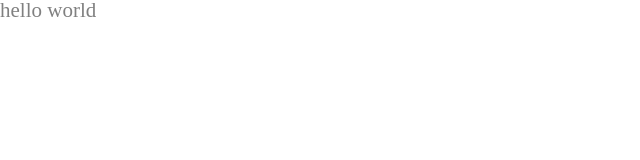
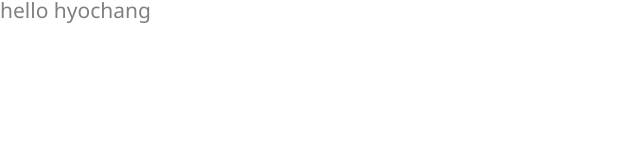
Before and after one commit to yoonhyochang/nextbnbcloncoding, a Next.js app in the folder next-bnb/: page / in a window 1280 px wide. Shown: the top 160 px of the page, without its empty margins (0-640 px from the left). Built offline with nearby package versions, Linux system fonts and the light colour scheme.

Commit message:
폰트 적용하기

```diff
--- a/next-bnb/pages/_document.tsx
+++ b/next-bnb/pages/_document.tsx
@@ -1,48 +1,58 @@
-import Document, { DocumentContext } from "next/document";
+import Document, {
+  Html,
+  Head,
+  Main,
+  NextScript,
+  DocumentContext
+} from "next/document";
+import Link from "next/link";
 import { ServerStyleSheet } from "styled-components";
 
 export default class MyDocument extends Document {
   static async getInitialProps(ctx: DocumentContext) {
     const sheet = new ServerStyleSheet();
-    //ctx는 DocumentContext 객체의 인자로 전달
-    // DocumentContext는 Next.js에서 페이지가 서버 측에서 렌더링될 때 사용되는 컨텍스트 객체
     const originalRenderPage = ctx.renderPage;
 
     try {
-      //ctx.renderPage = () => : ctx.renderPage 함수를 재정의
       ctx.renderPage = () =>
-        // 원래 renderPage 함수를 호출하고, enhanceApp 옵션을 설정
-        //enhanceApp 옵션은 페이지 렌더링 시 애플리케이션을 향상시키는 데 사용됩니다.
         originalRenderPage({
-          //첫 번째 화살표 함수는 App 컴포넌트를 받아서 두 번째 화살표 함수를 반환합니다.
-          //이 두 번째 화살표 함수는 props를 받아서 sheet.collectStyles(<App {...props} />)를 반환
           enhanceApp: (App) => (props) =>
             sheet.collectStyles(<App {...props} />)
         });
 
-      //Document: 전체 페이지의 HTML 구조를 커스터마이징
-      // 1. getInitialProps: Document 컴포넌트에는 getInitialProps 메서드가 정의되어 있습니다.
-      // 2. 서버 측 렌더링(SSR) 시에 호출되며, 페이지를 렌더링하기 전에 초기 데이터를 가져오는 데 사용됩니다.
-      // 3. ctx 매개변수가 전달됩니다.
       const initialProps = await Document.getInitialProps(ctx);
       return {
         ...initialProps,
-        // 1. styles: (...): styles라는 새로운 속성을 추가합니다.
-        // 2. 초기 스타일 정보를 변경하거나 추가하기 위해 사용
         styles: (
           <>
-            {/* initialProps.styles는 이미 존재하는 초기 스타일 정보를 나타냅니다.
-           이 정보는 서버 측에서 생성된 스타일 시트 */}
             {initialProps.styles}
-            {/* sheet 객체의 getStyleElement() 메서드를 호출하여
-            서버 측에서 수집한 스타일 정보를 가져옵니다 */}
             {sheet.getStyleElement()}
           </>
         )
       };
     } finally {
-      // sheet.seal();는 서버 측에서 스타일 정보 수집을 마무리하는 메서드 호출을 나타냅니다
       sheet.seal();
     }
   }
+
+  render() {
+    return (
+      <Html>
+        <Head>
+          <link
+            href="https://fonts.googleapis.com/css?family=Noto+Sans:400,700&display=swap"
+            rel="stylesheet"
+          />
+          <link
+            href="https://fonts.googleapis.com/css?family=Noto+Sans+KR:400,700&display=swap&subset=korean"
+            rel="stylesheet"
+          />
+        </Head>
+        <body>
+          <Main />
+          <NextScript />
+        </body>
+      </Html>
+    );
+  }
 }
--- a/next-bnb/pages/index.tsx
+++ b/next-bnb/pages/index.tsx
@@ -7,7 +7,7 @@ const Container = styled.div`
 `;
 
 const index: React.FC = () => {
-  return <Container>hello world</Container>;
+  return <Container>hello hyochang</Container>;
 };
 
 export default index;
--- a/next-bnb/styles/GlobalStyle.tsx
+++ b/next-bnb/styles/GlobalStyle.tsx
@@ -11,6 +11,7 @@ const globalStyle = css`
     box-sizing: border-box;
   }
   body {
+    font-family: Noto Sans, Noto Sans KR;
     color: ${palette.black};
   }
 `;
```
